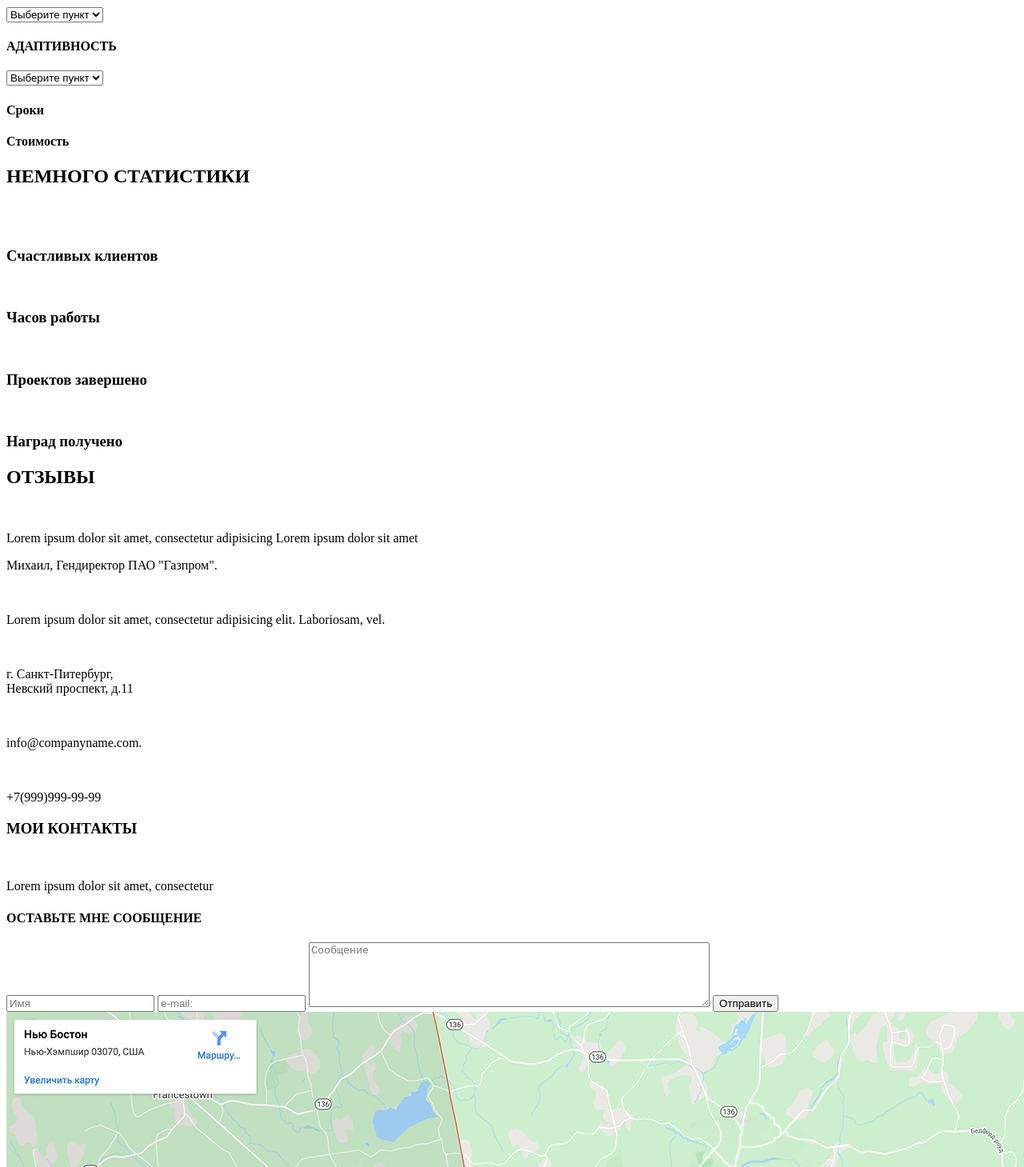
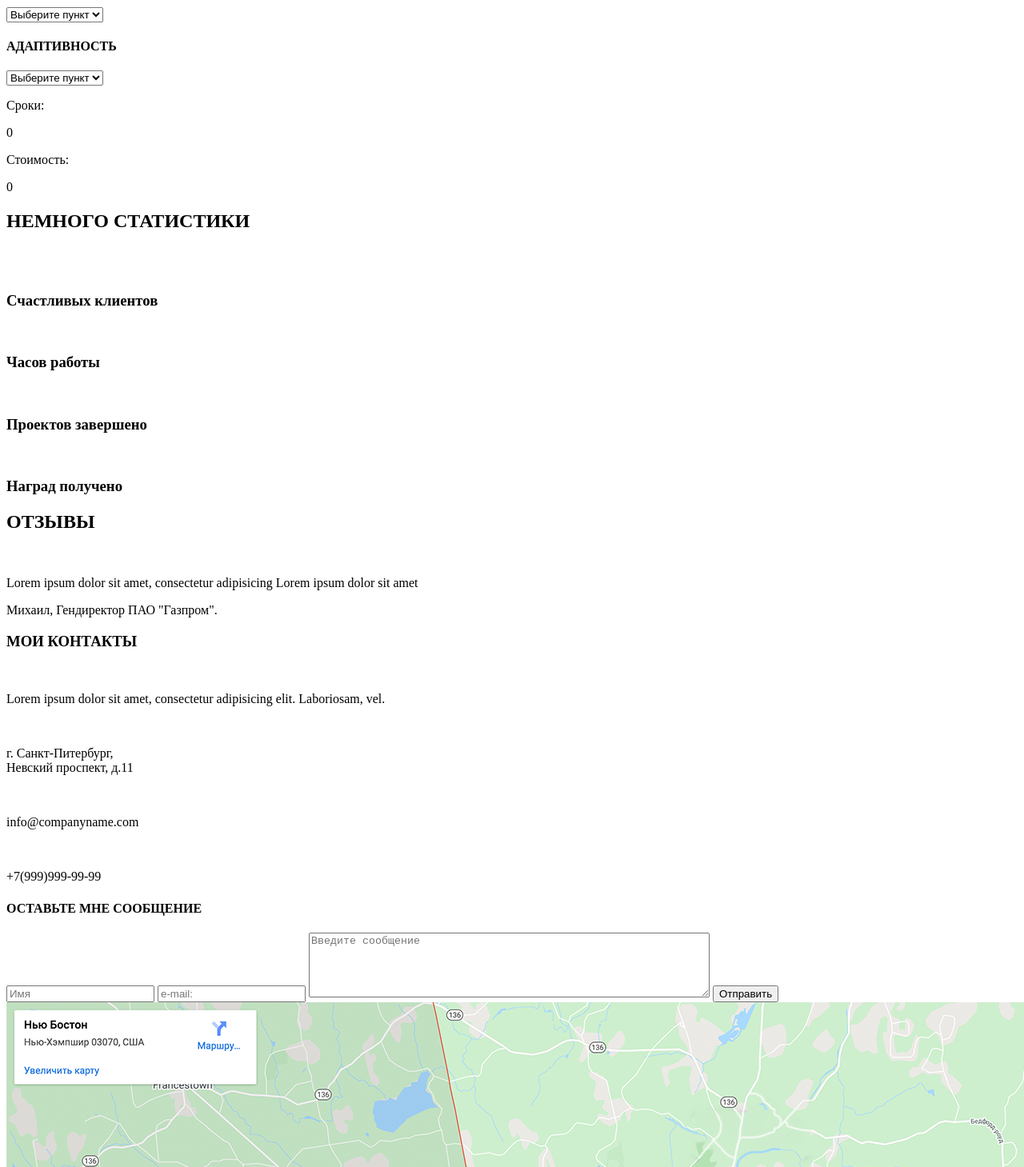
Before and after one commit to misterchik/misterchik.github.io, a plain HTML site: page src/index.html in a window 1280 px wide. Shown: the part 1740-3199 px from the top of the page at 80% size. Drawn offline with Linux system fonts and the light colour scheme.

Commit message:
Add files via upload
Поправил код.

```diff
--- a/src/index.html
+++ b/src/index.html
@@ -123,8 +123,8 @@
           </select>
           <div class="title">
 	         <div class="title_container">
-             <h4>Сроки</h4>
-             <h4>Стоимость</h4>
+             <p>Сроки:</p><p>0</p>
+             <p>Стоимость:</p><p>0</p>
 	    </div>
 	</div>
 </div>
@@ -162,30 +162,28 @@
 
 <div class="contacts">
     <div class="contacts_container">
-      <div class="contacts_item">
-         <img src="..." alt="">
+        <h3>МОИ КОНТАКТЫ</h3>
+        <img src=".." alt="">
          <p>Lorem ipsum dolor sit amet, consectetur adipisicing elit. Laboriosam, vel.</p>
-    </div>
+
       <div class="contacts_item">
          <img src="..." alt="">
           <p>г. Санкт-Питербург,<br>Невский проспект, д.11<br></p>
     </div>
       <div class="contacts_item">
          <img src="..." alt="">
-         <p>info@companyname.com.</p>
+         <p>info@companyname.com</p>
     </div>
-      <div class="contacts_item">
+    <div class="contacts_item">
          <img src="..." alt="">
          <p>+7(999)999-99-99</p>
     </div>
-       <h3>МОИ КОНТАКТЫ</h3>
-        <img src=".." alt="">
-        <p>Lorem ipsum dolor sit amet, consectetur</p>
+    <div>
         <h4>ОСТАВЬТЕ МНЕ СООБЩЕНИЕ</h4>
         <form action="..">
             <input type="text" placeholder="Имя">
             <input type="text" placeholder="e-mail:">
-            <textarea name="name1" cols="60" rows="5" placeholder="Сообщение"></textarea>
+            <textarea name="name1" cols="60" rows="5" placeholder="Введите сообщение"></textarea>
             <input type="submit" value="Отправить">
         </form>
     </div>
@@ -196,5 +194,6 @@
         <img src="img/%D0%9A%D0%B0%D1%80%D1%82%D0%B0%20%D0%BA%D0%BE%D0%BF%D0%B8%D1%8F.png">
     </div>
 </div>
+
 </body>
 </html>
```
